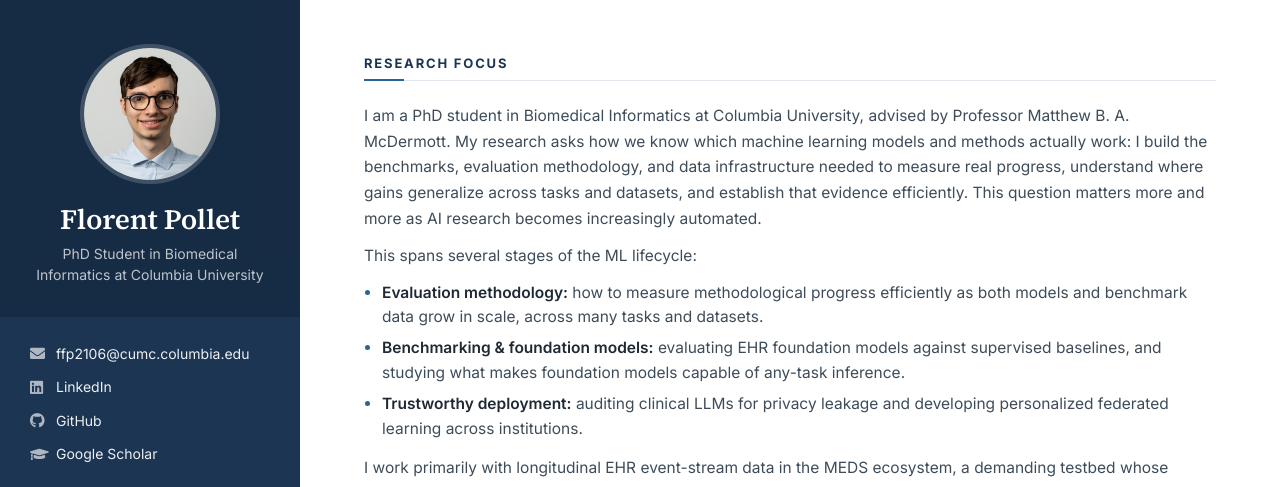
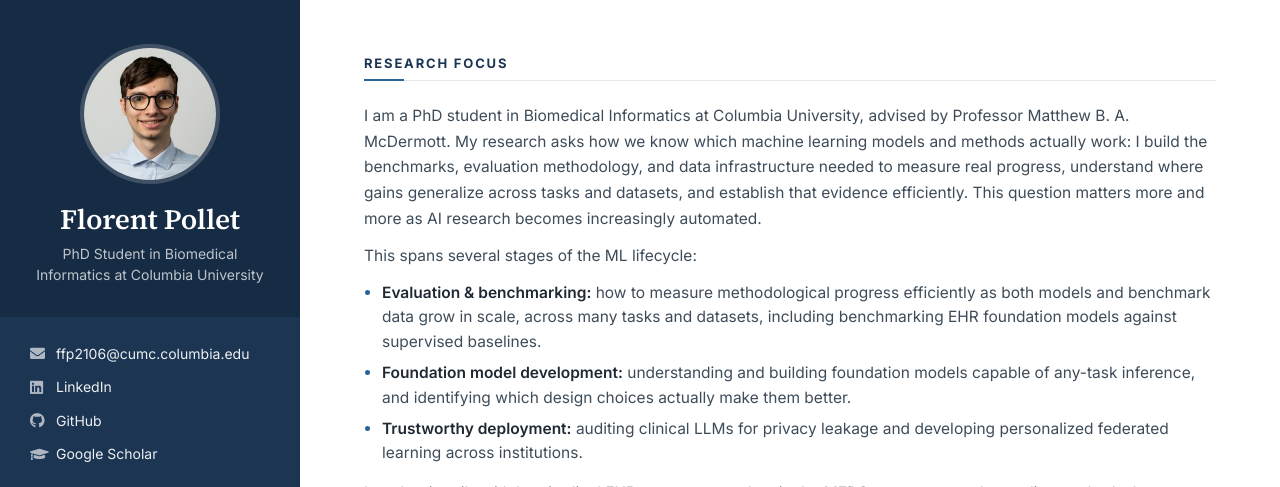
Before and after one commit to florian6973/florian6973.github.io, a Jekyll site: the page built from index.html, in a window 1280 px wide and 900 px high, cut to the strip 0-487 px from the top of the window. Built offline with Jekyll 4.4.1, drawn with Linux system fonts in a browser that asks for light colours.

Commit message:
Merge evaluation & benchmarking; add foundation model development bullet
Co-Authored-By: Claude Opus 5.5 <noreply@anthropic.com>

```diff
--- a/_data/data.yml
+++ b/_data/data.yml
@@ -39,8 +39,8 @@ career-profile:
 
       This spans several stages of the ML lifecycle:
 
-      - **Evaluation methodology:** how to measure methodological progress efficiently as both models and benchmark data grow in scale, across many tasks and datasets.
-      - **Benchmarking & foundation models:** evaluating EHR foundation models against supervised baselines, and studying what makes foundation models capable of any-task inference.
+      - **Evaluation & benchmarking:** how to measure methodological progress efficiently as both models and benchmark data grow in scale, across many tasks and datasets, including benchmarking EHR foundation models against supervised baselines.
+      - **Foundation model development:** understanding and building foundation models capable of any-task inference, and identifying which design choices actually make them better.
       - **Trustworthy deployment:** auditing clinical LLMs for privacy leakage and developing personalized federated learning across institutions.
 
       I work primarily with longitudinal EHR event-stream data in the MEDS ecosystem, a demanding testbed whose lessons carry over to other temporal domains. Trained as both a software engineer and a computer scientist, and working within a medical school, I combine statistical methodology, experimental design, and research software built to be reused.
```
